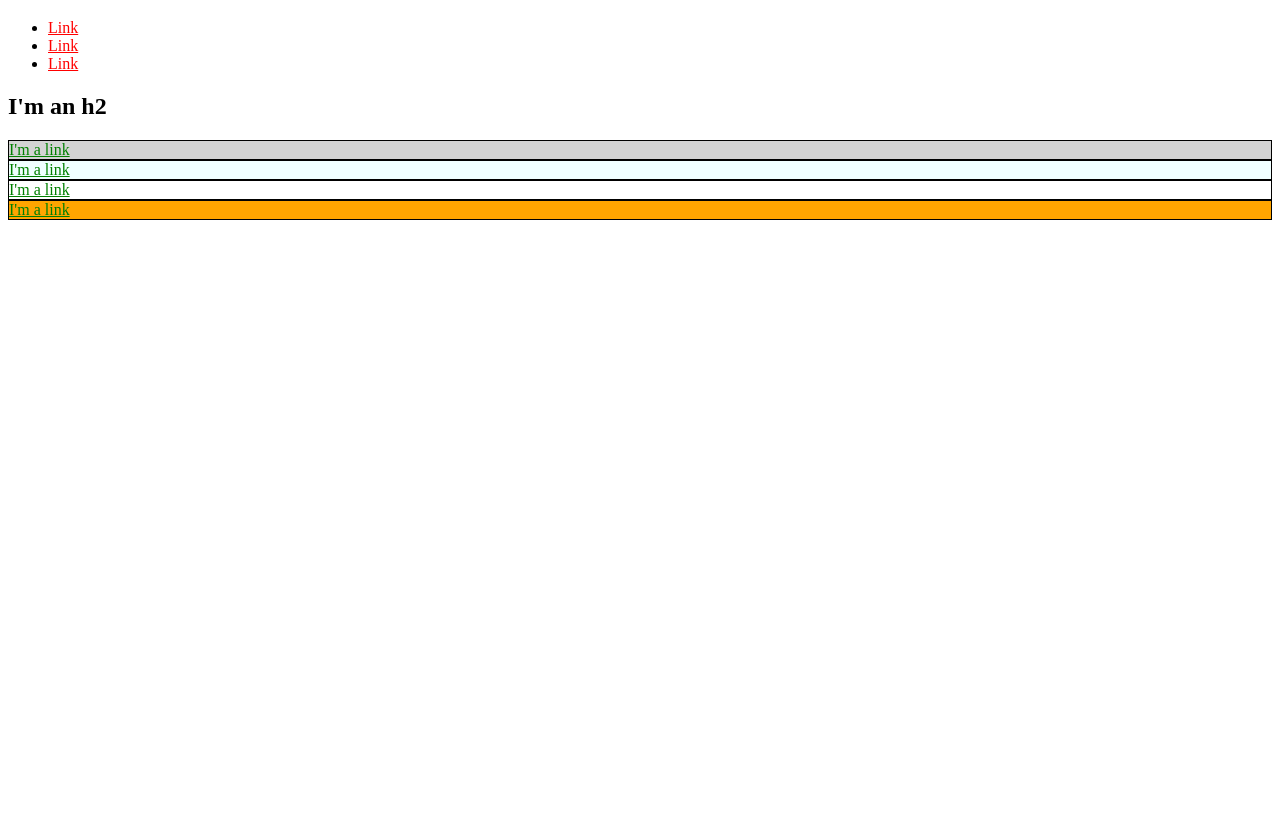
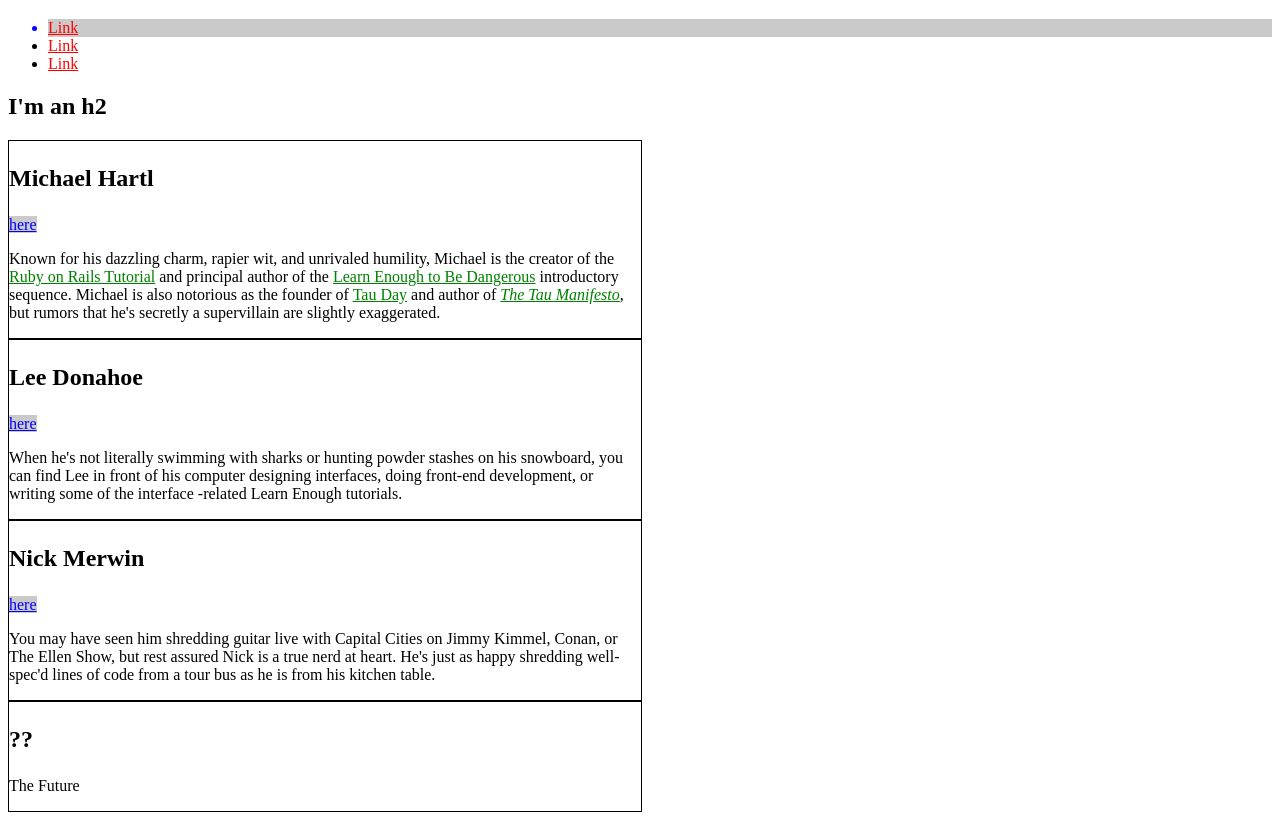
Before and after one commit to wrex/wrex.github.io, a plain HTML site: page index.html in a window 1280 px wide. Shown: the part 61-881 px from the top of the page. Before the commit the page ends 800 px from the top, so only its background shows below. Drawn offline with Linux system fonts and the light colour scheme.

Commit message:
caught up to listing 3.15

```diff
--- a/index.html
+++ b/index.html
@@ -4,22 +4,33 @@
     <title>Test Page: Don't Panic</title>
     <meta charset="utf-8">
     <style>
+    /* GLOBAL STYLES */
     a {
-        color: red;
+      color: #f00;
     }
-      #exec-bio {
-        background-color: lightgray;
+
+    /* SOCIAL STYLES */
+    .social-link {
+      background: rgba(150, 150, 150, 0.5);
+      color: blue;
     }
-      #last {
-        background-color: orange;
-      }
-      .azure {
-        background-color: azure;
+
+    /* BIO STYLES */
+    .bio-wrapper {
+      font-size: 24px;
     }
     .bio-box {
       border: 1px solid black;
+      font-size: 1rem;
+      width: 50%;
     }
-      .bio-box a {
+    .bio-box h3 {
+      font-size: 1.5em;
+    }
+    .bio-copy {
+      font-size: 1em;
+    }
+    .bio-copy a {
       color: green;
     }
   </style>
@@ -27,7 +38,7 @@
   <body>
     <h1>I'm an h1</h1>
     <ul>
-      <li>
+      <li class="social-link">
         <a href="https://example.com/">Link</a>
       </li>
       <li>
@@ -38,17 +49,64 @@
       </li>
     </ul>
     <h2>I'm an h2</h2>
-    <div id="exec-bio" class="bio-box">
-      <a href="https://example.com/">I'm a link</a>
+    <div class="bio-wrapper">
+      <div class="bio-box">
+        <h3>Michael Hartl</h3>
+        <a href="https://twitter.com/mhartl" class="social-link">
+          here
+        </a>
+        <div class="bio-copy">
+          <p>
+            Known for his dazzling charm, rapier wit, and unrivaled humility,
+            Michael is the creator of the
+            <a href="https://www.railstutorial.org/">Ruby on Rails
+            Tutorial</a> and principal author of the
+            <a href="https://learnenough.com/">
+            Learn Enough to Be Dangerous</a> introductory sequence. Michael
+            is also notorious as the founder of
+            <a href="http://tauday.com/">Tau Day</a> and author of
+            <a href="http://tauday.com/tau-manifesto"><em>The Tau
+            Manifesto</em></a>, but rumors that he's secretly a supervillain
+            are slightly exaggerated.
+          </p>
         </div>
-    <div class="bio-box azure">
-      <a href="https://example.com/">I'm a link</a>
       </div>
       <div class="bio-box">
-      <a href="https://example.com/">I'm a link</a>
+        <h3>Lee Donahoe</h3>
+        <a href="https://twitter.com/leedonahoe" class="social-link">
+          here
+        </a>
+        <div class="bio-copy">
+          <p>
+            When he's not literally swimming with sharks or hunting powder stashes on
+            his snowboard, you can find Lee in front of his computer designing
+            interfaces, doing front-end development, or writing some of the interface
+            -related Learn Enough tutorials.
+          </p>
         </div>
-    <div id="last" class="bio-box">
-      <a href="https://example.com/">I'm a link</a>
+      </div>
+      <div class="bio-box">
+        <h3>Nick Merwin</h3>
+        <a href="https://twitter.com/nickmerwin" class="social-link">
+          here
+        </a>
+        <div class="bio-copy">
+          <p>
+            You may have seen him shredding guitar live with Capital Cities on Jimmy
+            Kimmel, Conan, or The Ellen Show, but rest assured Nick is a true nerd at
+            heart. He's just as happy shredding well-spec'd lines of code from a tour
+            bus as he is from his kitchen table.
+          </p>
+        </div>
+      </div>
+      <div class="bio-box">
+        <h3>??</h3>
+        <div class="bio-copy">
+          <p>
+            The Future
+          </p>
+        </div>
+      </div>
     </div>
   </body>
 </html>
```
Lines whose indentation alone changed are shown as unchanged.
